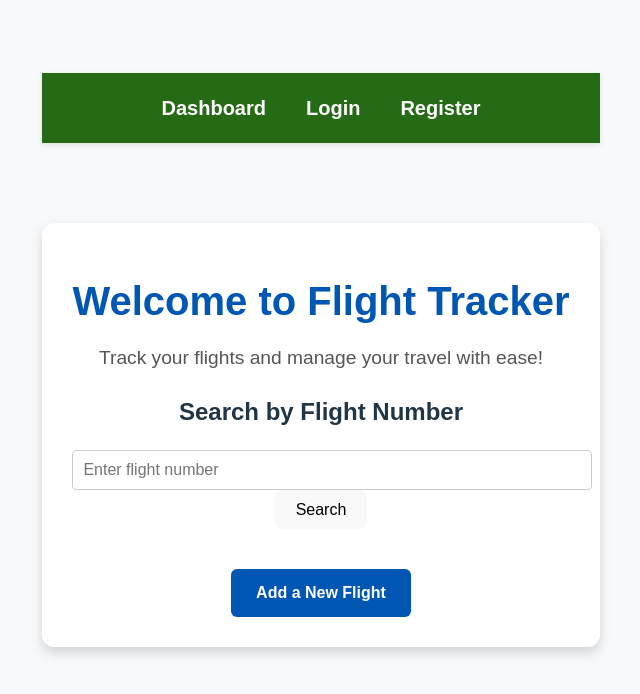
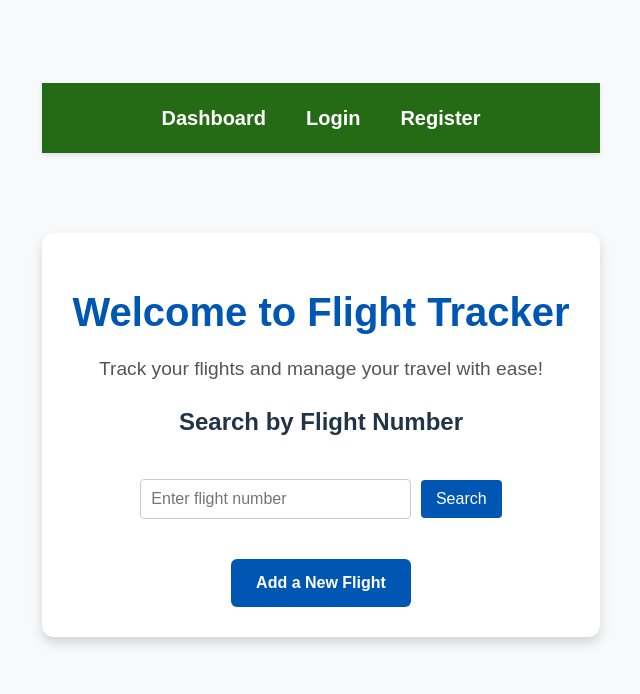
Before and after one commit to Eng-MoQuazi/flights-tracker, a React (Vite) app in the folder frontend/: page / in a window 1280 px wide. Shown: the top 694 px of the page, without its empty margins (319-959 px from the left). Built offline with nearby package versions, Linux system fonts and the light colour scheme.

Commit message:
Wan
CSS update

```diff
--- a/frontend/src/pages/Dashboard.css
+++ b/frontend/src/pages/Dashboard.css
@@ -52,3 +52,40 @@ p {
   transform: scale(1.05);
   box-shadow: 0 4px 8px rgba(0, 0, 0, 0.2);
 }
+
+.search-section {
+  margin: 10px 0;
+}
+
+.search-input {
+  width: 50%;
+  padding: 10px;
+  font-size: 16px;
+  margin-right: 10px;
+  border: 1px solid #ccc;
+  border-radius: 4px;
+}
+
+.search-button {
+  margin-top: 20px;
+  padding: 10px 15px;
+  font-size: 16px;
+  cursor: pointer;
+  border: none;
+  background-color: #0056b3
+  ;
+  color: white;
+  border-radius: 4px;
+}
+
+.search-button:hover {
+  background-color: #007bff;
+}
+
+.search-result {
+  margin-top: 30px;
+  padding: 15px;
+  border: 1px solid #ddd;
+  border-radius: 4px;
+  background-color: #f9f9f9;
+}
```
Also changed, not shown: frontend/src/pages/Login.css (indentation only).
